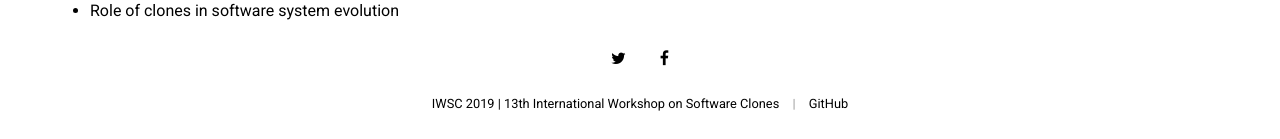
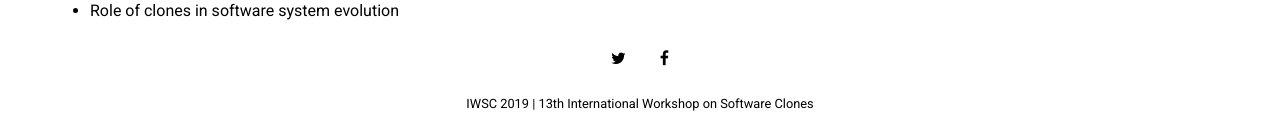
Before and after one commit to iwsc2019/iwsc2019.github.io, a Jekyll site: the page built from index.html, in a window 1280 px wide and 1144 px high. Shown: the part 1002-1141 px from the top of the window. Built offline with Jekyll 4.4.1, drawn with Linux system fonts in a browser that asks for light colours; nearby versions of some CDN libraries; the list of posts is cut into pages by our own code; comment, search, counter and statistics services are not loaded.

Commit message:
Update footer.html

```diff
--- a/_includes/footer.html
+++ b/_includes/footer.html
@@ -2,6 +2,6 @@
   {% for item in site.data.settings.social %}
     <a href="{{ item.link }}" class="menu-link" target="_blank"><i class="fa fa-{{ item.icon }}" aria-hidden="true"></i></a>
   {% endfor %}
-  <div class="post-date"><a href="{{ site.github.url }}/">{{ site.data.settings.title }} | {{ site.data.settings.tagline }}</a> | <a href="https://github.com/iwsc2019/iwsc2019.github.io">GitHub</a>
+  <div class="post-date"><a href="{{ site.github.url }}/">{{ site.data.settings.title }} | {{ site.data.settings.tagline }}</a>
   </div>
 </footer>
```
